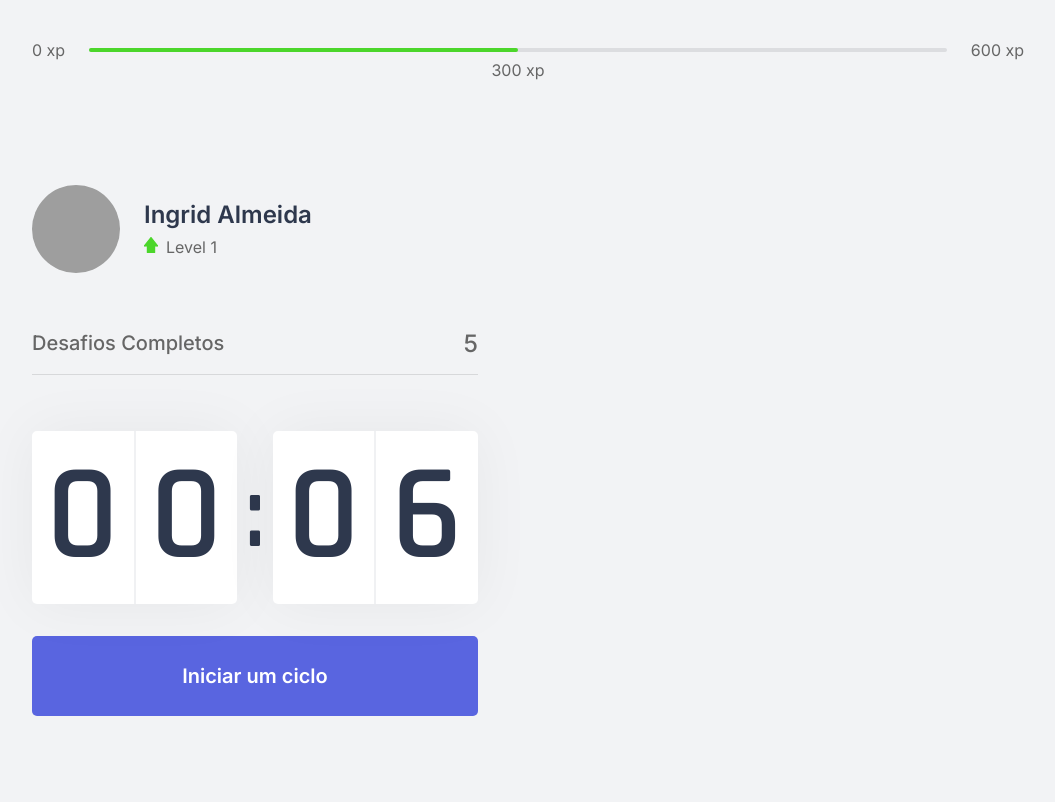
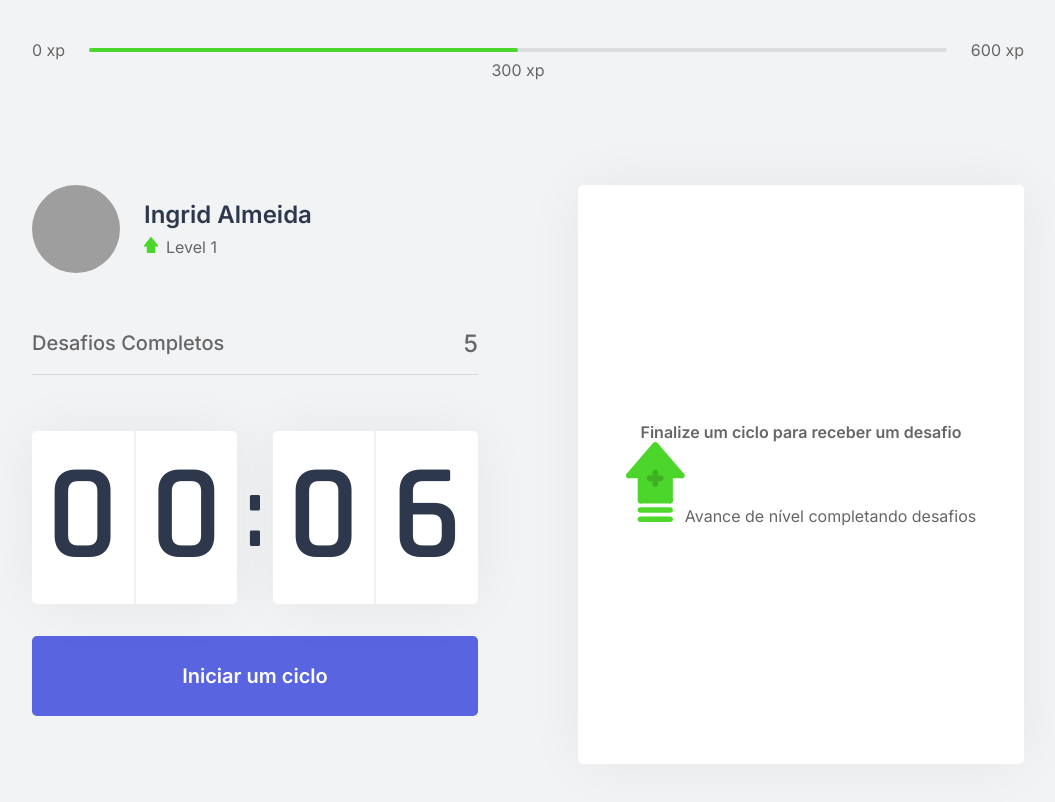
Before and after one commit to ingridsj/moveit-next, a Next.js app: page / in a window 1280 px wide. Shown: the top 802 px of the page, without its empty margins (112-1167 px from the left). Built offline with nearby package versions, Linux system fonts and the light colour scheme; grey boxes are pictures that could not be loaded.

Commit message:
create challengeBox module and style

```diff
--- /dev/null
+++ b/src/components/ChallengeBox.tsx
@@ -0,0 +1,15 @@
+import styles from '../styles/components/ChallengeBox.module.css'
+
+export function ChallengeBox () {
+  return (
+    <div className={ styles.challengeBoxContainer }>
+      <div className={ styles.challengeNotActive }>
+        <strong>Finalize um ciclo para receber um desafio</strong>
+        <p>
+          <img src="icons/level-up.svg" alt=""/>
+          Avance de nível completando desafios
+        </p>
+      </div>
+    </div>
+  )
+}
--- a/src/pages/index.tsx
+++ b/src/pages/index.tsx
@@ -6,6 +6,7 @@
 import Head from 'next/head'
 
 import styles from '../styles/pages/Home.module.css';
+import { ChallengeBox } from "../components/ChallengeBox";
 
 export default function Home() {
   return (
@@ -22,6 +23,7 @@
           <Countdown />
         </div>
         <div>
+          <ChallengeBox />
         </div>
       </section>
     </div>
--- /dev/null
+++ b/src/styles/components/ChallengeBox.module.css
@@ -0,0 +1,14 @@
+.challengeBoxContainer {
+  height: 100%;
+  background: var(--white);
+  border-radius: 5px;
+  box-shadow: 0 0 60px rgba(0, 0, 0, 0.05);
+  padding: 1.5rem 2rem;
+
+  display: flex;
+  flex-direction: column;
+  align-items: center;
+  justify-content: center;
+
+  text-align: center;
+}
```
